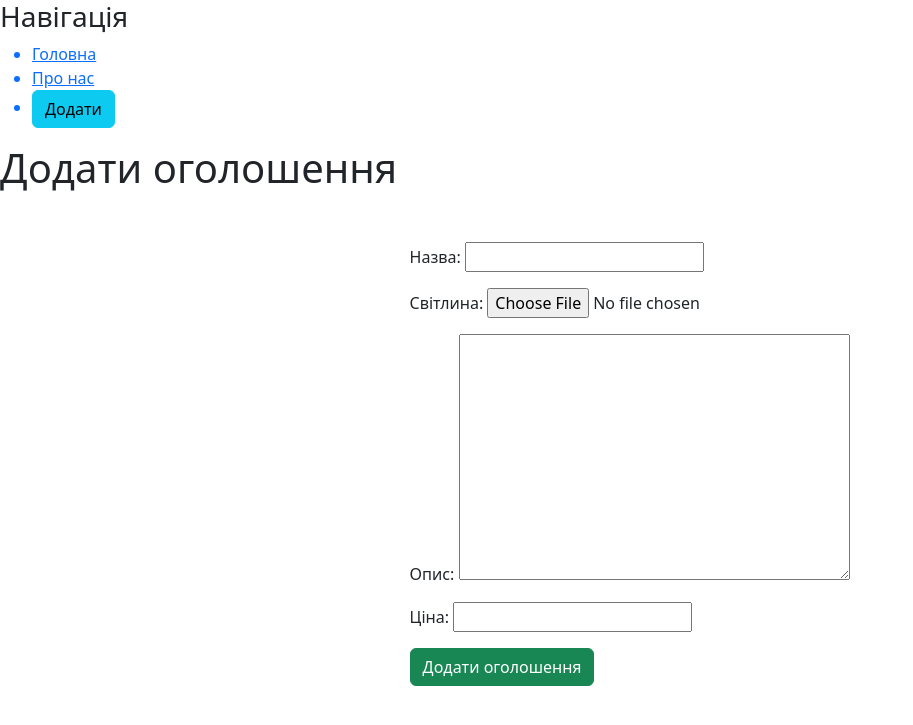
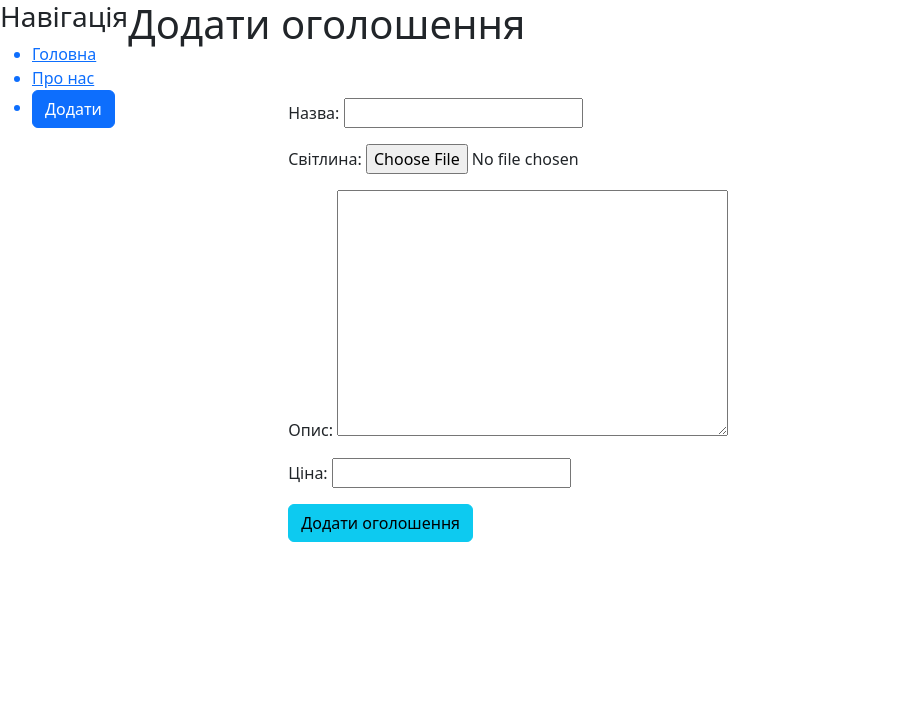
Before and after one commit to Burnnet00/board, a Django app: page /create in a window 1280 px wide. Shown: the top 725 px of the page, without its empty margins (0-913 px from the left). Run offline with Django 4.2, Linux system fonts and the light colour scheme.

Commit message:
add color buttom

```diff
--- a/orders/static/orders/css/ord.css
+++ b/orders/static/orders/css/ord.css
@@ -3,3 +3,6 @@ form {
     width: 500px;
     margin-top: 50px;
 }
+.flex{
+    display: flex;
+}
--- a/orders/templates/orders/base.html
+++ b/orders/templates/orders/base.html
@@ -7,14 +7,14 @@
     <link rel="stylesheet" href="{% static 'orders/css/ord.css' %}">
 </head>
 <body>
+<div class="flex">
     <aside>
         <h3> Навігація</h3>
         <ul>
             <a href="{% url 'home' %}"><li>Головна</li></a>
             <a href="{% url 'about' %}"><li>Про нас</li></a>
-        <a href="{% url 'create' %}"><li><button class="btn btn-info">Додати</button></li></a>
+            <a href="{% url 'create' %}"><li><button class="btn btn-primary">Додати</button></li></a>
         </ul>
-
 
     </aside>
 
@@ -22,5 +22,6 @@
         {% block content %}
         {% endblock %}
     </main>
+</div>
 </body>
 </html>
--- a/orders/templates/orders/create.html
+++ b/orders/templates/orders/create.html
@@ -7,7 +7,7 @@
         {% csrf_token %}
         {{ form.as_p }}
         <span>{{ error }}</span>
-        <button class="btn btn-success" type="submit">Додати оголошення</button>
+        <button class="btn btn-info" type="submit">Додати оголошення</button>
 
 </div>
 {% endblock %}
```
Lines whose indentation alone changed are shown as unchanged.
